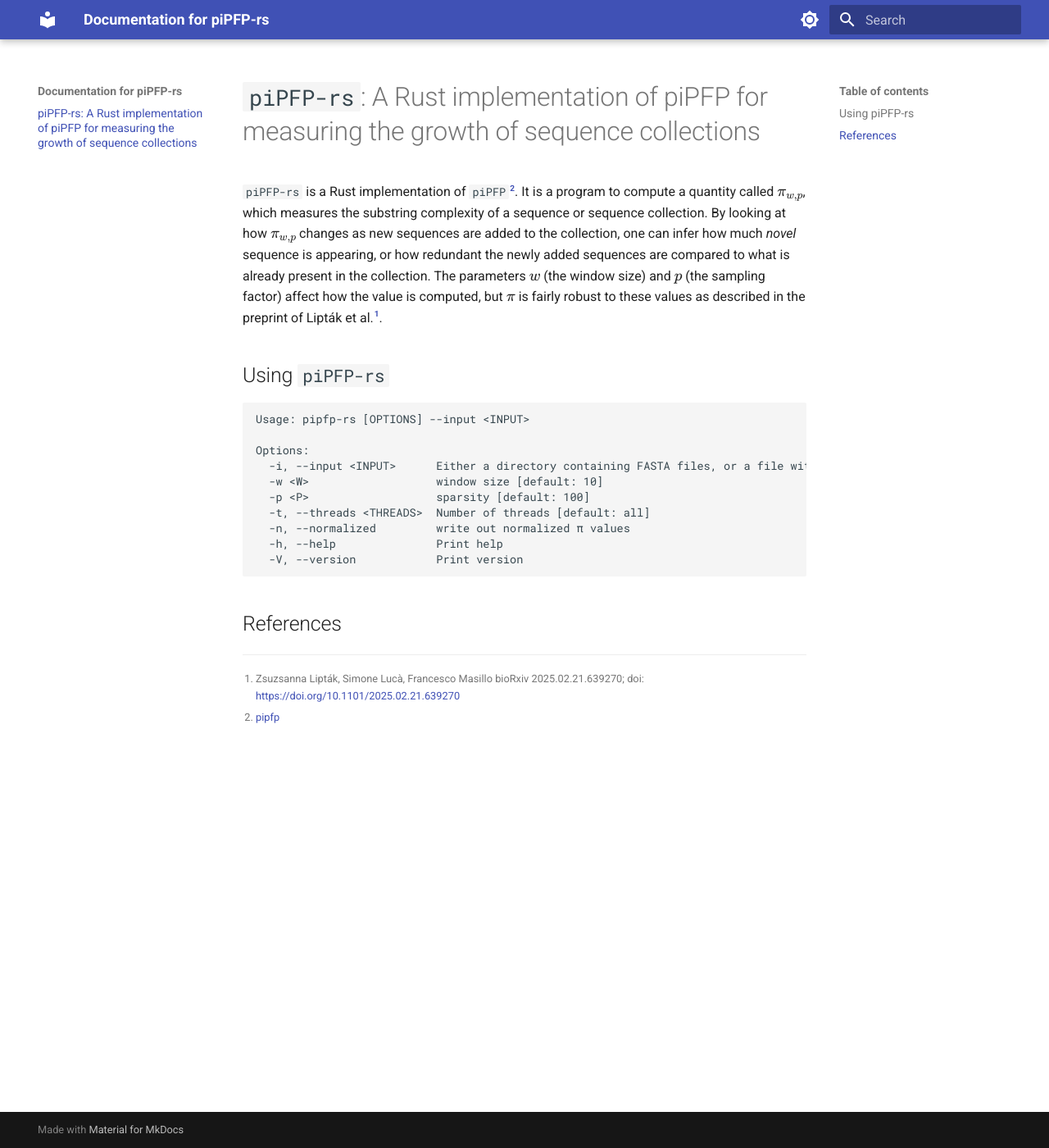
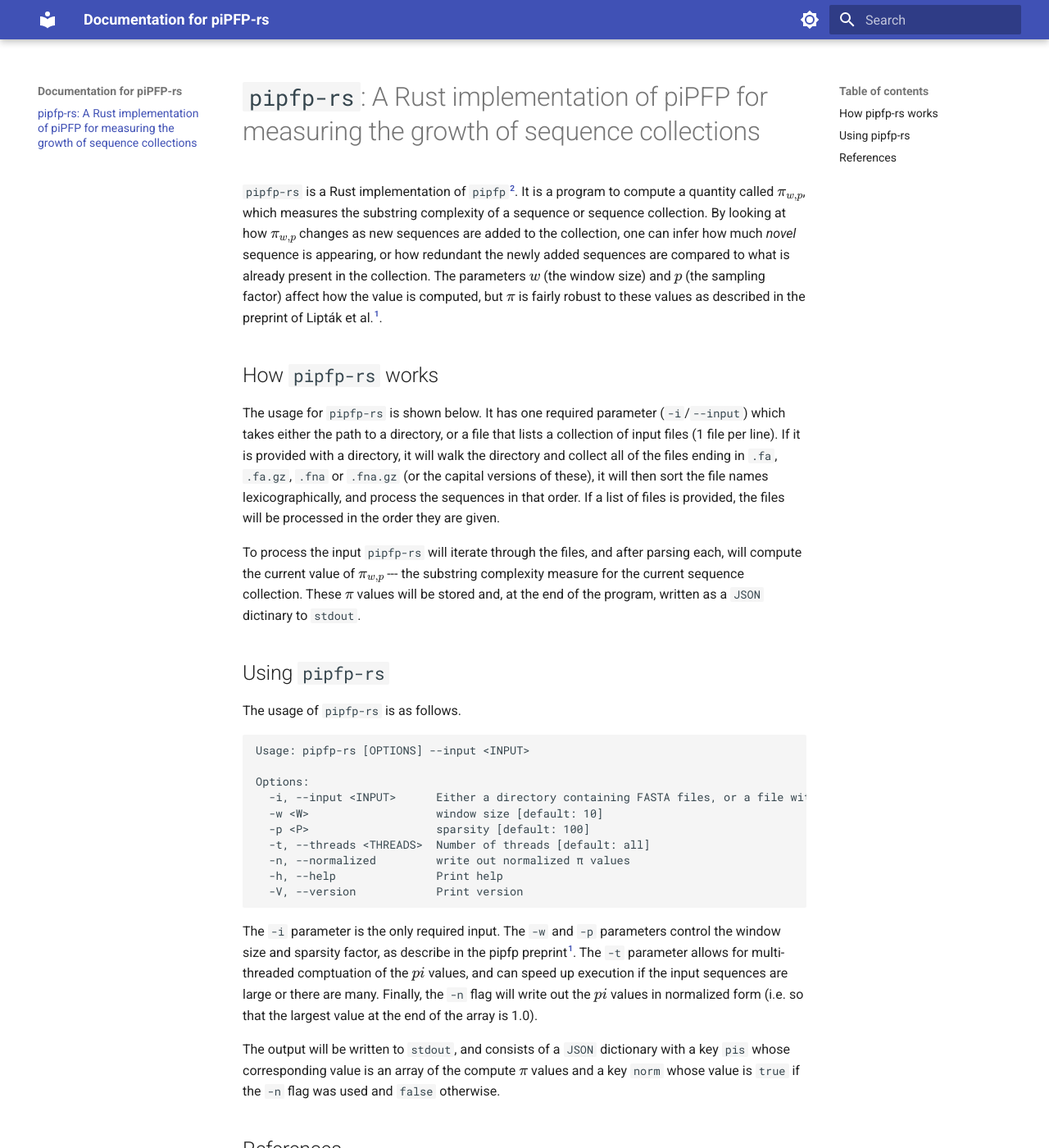
Before and after one commit to rob-p/pipfp-rs, an MkDocs documentation site: the page built from docs/index.md, in a window 1280 px wide and 1400 px high. Shown: the whole window at 82% size. Built offline with MkDocs 1.6.1 and Material for MkDocs 9.7.7, drawn with Linux system fonts in a browser that asks for light colours.

Commit message:
update docs

````diff
--- a/docs/index.md
+++ b/docs/index.md
@@ -1,11 +1,22 @@
-# `piPFP-rs`: A Rust implementation of piPFP for measuring the growth of sequence collections
+# `pipfp-rs`: A Rust implementation of piPFP for measuring the growth of sequence collections
 
-`piPFP-rs` is a Rust implementation of `piPFP`[^pipfp]. It is a program to compute a quantity called \(\pi_{w,p}\), which measures the substring complexity of a sequence or
+`pipfp-rs` is a Rust implementation of `pipfp`[^pipfp]. It is a program to compute a quantity called \(\pi_{w,p}\), which measures the substring complexity of a sequence or
 sequence collection. By looking at how \(\pi_{w,p}\) changes as new sequences are added to the collection, one can infer how much _novel_ sequence is appearing, or how redundant
 the newly added sequences are compared to what is already present in the collection.  The parameters \(w\) (the window size) and \(p\) (the sampling factor) affect how  the
 value is computed, but \(\pi\) is fairly robust to these values as described in the preprint of Lipták et al.[^preprint].
 
-## Using `piPFP-rs`
+## How `pipfp-rs` works
+
+The usage for `pipfp-rs` is shown below.  It has one required parameter (`-i`/`--input`) which takes either the path to a directory, or a file that lists a collection of input files (1 file per line).
+If it is provided with a directory, it will walk the directory and collect all of the files ending in `.fa`, `.fa.gz`, `.fna` or `.fna.gz` (or the capital versions of these), it will then sort the
+file names lexicographically, and process the sequences in that order. If a list of files is provided, the files will be processed in the order they are given.
+
+To process the input `pipfp-rs` will iterate through the files, and after parsing each, will compute the current value of \(\pi_{w,p}\) --- the substring complexity measure for the current
+sequence collection.  These \(\pi\) values will be stored and, at the end of the program, written as a `JSON` dictinary to `stdout`.
+
+## Using `pipfp-rs`
+
+The usage of `pipfp-rs` is as follows.
 
 ```sh
 Usage: pipfp-rs [OPTIONS] --input <INPUT>
@@ -20,6 +31,13 @@ Options:
   -V, --version            Print version
 ```
 
+The `-i` parameter is the only required input.  The `-w` and `-p` parameters control the window size and sparsity factor, as describe in the pipfp preprint[^preprint]. The
+`-t` parameter allows for multi-threaded comptuation of the \(pi\) values, and can speed up execution if the input sequences are large or there are many.  Finally, the `-n`
+flag will write out the \(pi\) values in normalized form (i.e. so that the largest value at the end of the array is 1.0).
+
+The output will be written to `stdout`, and consists of a `JSON` dictionary with a key `pis` whose corresponding value is an array of the compute \(\pi\) values and
+a key `norm` whose value is `true` if the `-n` flag was used and `false` otherwise.
+
 ## References
 
 [^preprint]: Zsuzsanna Lipták, Simone Lucà, Francesco Masillo bioRxiv 2025.02.21.639270; doi: [https://doi.org/10.1101/2025.02.21.639270](https://doi.org/10.1101/2025.02.21.639270)
````
Also changed, not shown: 1 other file.
